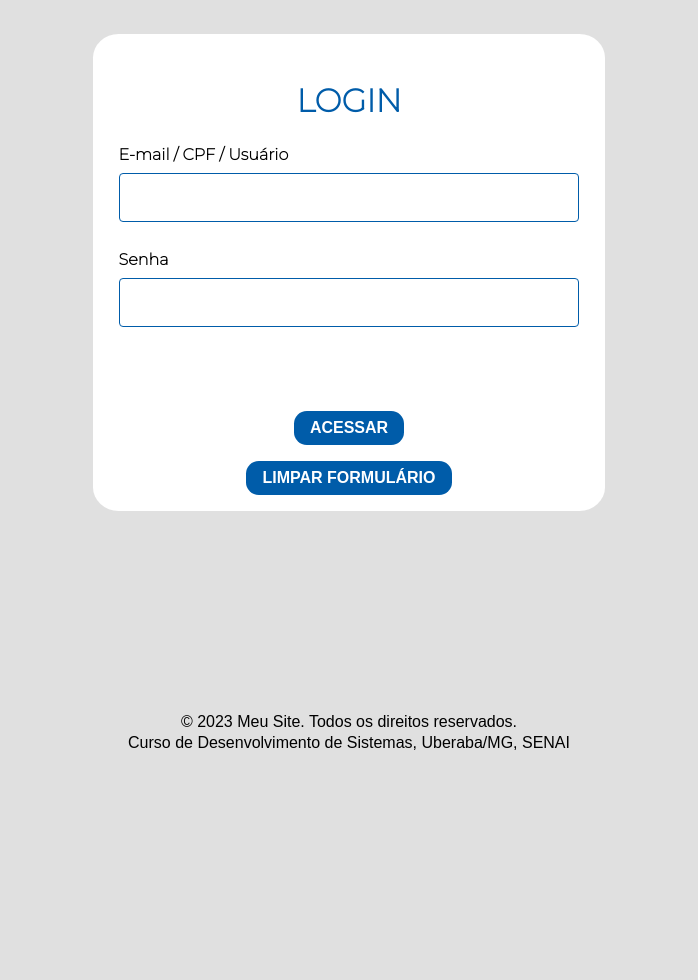
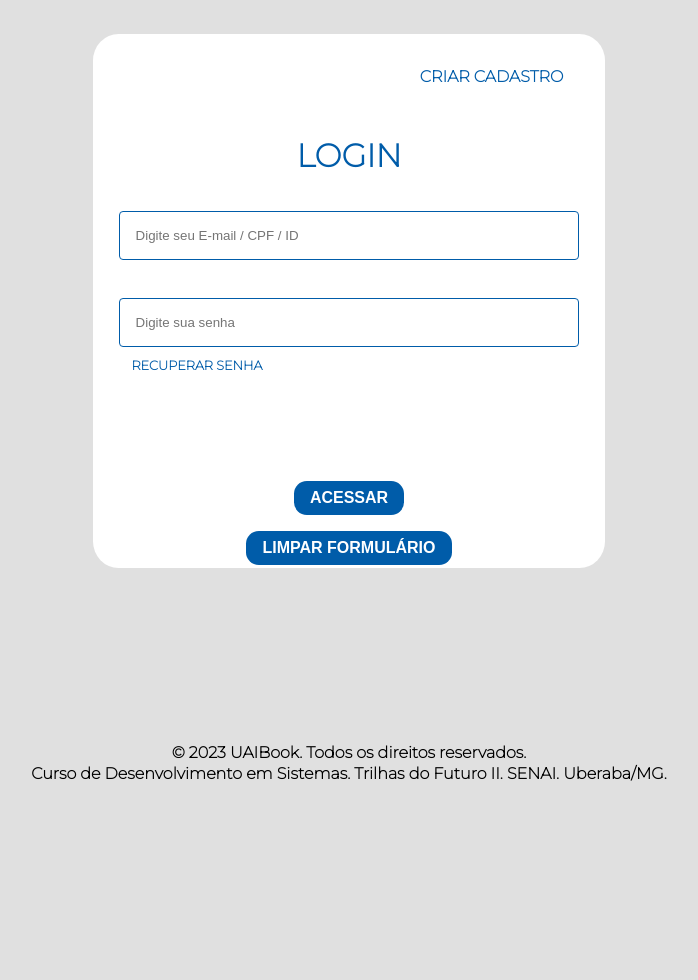
Before and after one commit to LYuri26/Senai-Software, a PHP site: page /login.php in a window 1280 px wide. Shown: the top 980 px of the page, without its empty margins (291-989 px from the left). Before the commit the page ends 750 px from the top, so only its background shows below. Run offline with PHP 8.4, Linux system fonts and the light colour scheme.

Commit message:
Commit
Páginas de recuperação de senha, cadastro.
Conexões PHP, login.css

Co-Authored-By: João Victor Martins Deamo <57118631+BatataRaiz@users.noreply.github.com>

```diff
--- a/config/assets/estilos/login.css
+++ b/config/assets/estilos/login.css
@@ -153,9 +153,10 @@ padding-bottom: 100%;
 }
 
 .rodape{
-  padding-top: 13vw;
+  padding-top: 11vw;
   width: bold;
   color: black;
-  font-family: 'Arial', sans-serif;
+  font-family: 'Montserrat', sans-serif;
+  font-weight: 600;
   line-height: 5px;
 }
--- a/login.php
+++ b/login.php
@@ -1,39 +1,55 @@
 <!DOCTYPE html>
-<html lang="PT-BR">
+<html lang="pt-br">
 
 <head>
   <meta charset="UTF-8">
-  <!--<link rel="icon" type="image/png" href="/img/joao.png">-->
+  <link rel="icon" type="image/ico" href="config/assets/img/baixar.png">
   <meta name="viewport" content="width=device-width, initial-scale=1.0">
-  <link rel="stylesheet" href="./config/assets/estilos/login.css">
+  <link rel="stylesheet" href="config/assets/estilos/login.css">
   <link rel="preconnect" href="https://fonts.googleapis.com">
   <link rel="preconnect" href="https://fonts.gstatic.com" crossorigin>
-  <link href="https://fonts.googleapis.com/css2?family=Dancing+Script:wght@700&family=Fira+Sans:ital,wght@1,200&family=Montserrat:wght@200&family=Source+Sans+Pro&display=swap" rel="stylesheet">
+  <link
+    href="https://fonts.googleapis.com/css2?family=Dancing+Script:wght@700&family=Fira+Sans:ital,wght@1,200&family=Montserrat:wght@200&family=Source+Sans+Pro&display=swap"
+    rel="stylesheet">
   <title>Login</title>
 </head>
 
 <body>
+
   <div id="app">
+
     <form id="forms" action="./conexaologin.php" method="post" onsubmit="exibirAlerta(event)">
+
+      <div class="link-container">
+        <a href="cadastro.php" class="link-button1">CRIAR CADASTRO</a>
+        </div>
+
       <h1>LOGIN</h1>
-      <label for="nome">E-mail / CPF / Usuário</label>
-      <input type="text" maxlength="42" id="nome" name="usuario" required><br>
 
-      <label for="curso">Senha</label>
-      <input type="password" maxlength="30" id="senha" name="senha" required>
+      <label for="nome"></label>
+      <input type="text" maxlength="42" id="nome" name="usuario" placeholder="Digite seu E-mail / CPF / ID" required onfocus="this.placeholder = ''" onblur="this.placeholder = 'Digite seu E-mail / CPF / ID'" style="text-align: left;"><br>
+
+      <label for="curso"></label>
+      <input type="password" maxlength="62" id="senha" name="senha" placeholder="Digite sua senha" required>
+
+      <div class="link-container">
+        <a href="passwrecovery.php" class="link-button2">RECUPERAR SENHA</a>
+      </div>
 
       <div class="button-container">
         <button type="submit" value="ACESSAR">ACESSAR</button>
-        <button type="button" id="botao_limpar" onclick="limparFormulario()" class="limpar-button">LIMPAR
-          FORMULÁRIO</button>
+
+        <button type="button" id="botao_limpar" onclick="limparFormulario()" class="limpar-button">LIMPAR FORMULÁRIO</button>
+
+      </div>
+
       </div>
     </form>
     <?php
     if (isset($_GET['error']) && $_GET['error'] == '1001') {
-      echo "<div class='failed' style='text-align: center; margin-top:1%; font-size:20px; font-weight:1000;'>Login ou senha inválidos.</div>";
+      echo "<div class='failed' style='text-align: center; font-size:20px; font-weight:600;'>Login ou senha inválidos.</div>";
     }
     ?>
-
   </div>
   <script>
     function limparFormulario() {
@@ -45,16 +61,24 @@
         dados[i].value = '';
       }
     }
+
+  function clearPlaceholder(element) {
+    element.placeholder = '';
+  }
+
+  function resetPlaceholder(element) {
+    element.placeholder = 'Digite seu E-mail / CPF / ID';
+  }
+
   </script>
-  <script src="./config/assets/js/default.js"></script>
-  <script src="./config/assets/js/destruirSessao.js"></script>
   <footer>
   <div class="rodape">
-    <p>&copy; 2023 Meu Site. Todos os direitos reservados.</p>
-    <p>Curso de Desenvolvimento de Sistemas, Uberaba/MG, SENAI</p>
+    <p>&copy; 2023 UAIBook. Todos os direitos reservados.</p>
+    <p>Curso de Desenvolvimento em Sistemas. Trilhas do Futuro II. SENAI. Uberaba/MG.</p>
   </div>
 </footer>
 </body>
 
 
+
 </html>
```
Also changed, not shown: cadastro.php (added, +10 -0 lines), passwrecovery.php (added, +10 -0 lines).
